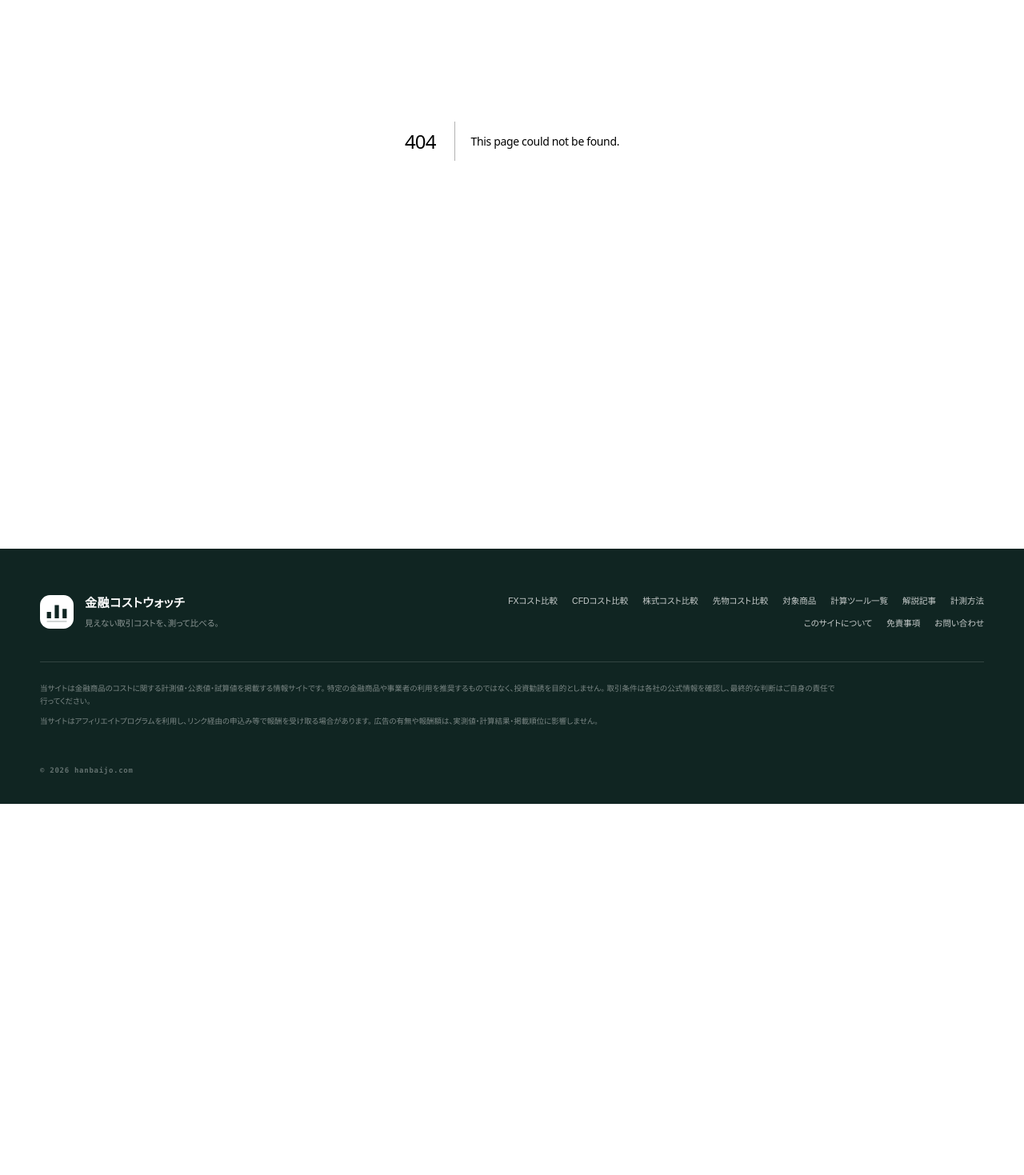
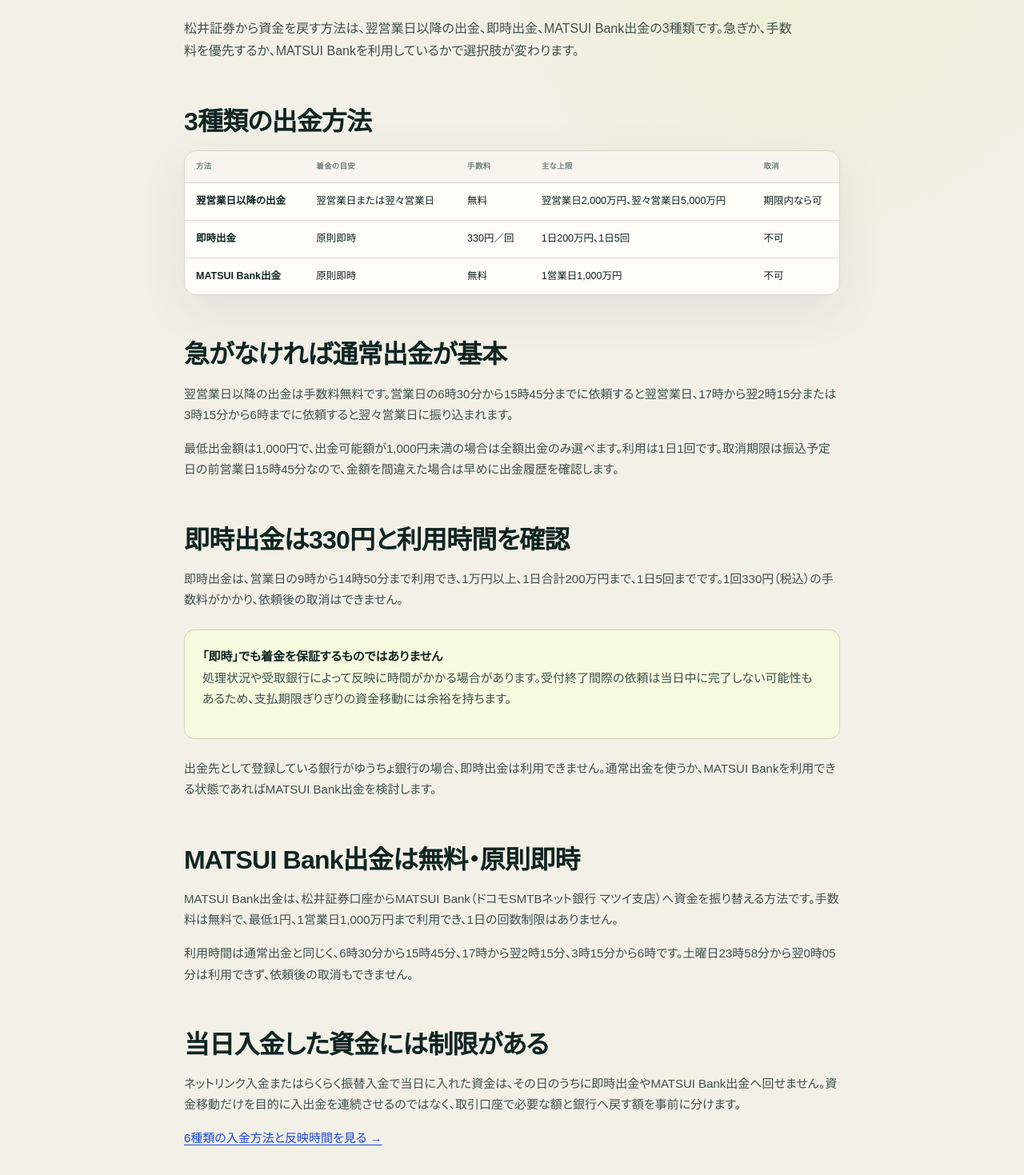
Before and after one commit to mrok18/hanbaijo, a Next.js app: page /articles/matsui-withdrawal-methods-comparison in a window 1280 px wide. Before the commit this address had no page. Shown: the part 301-1770 px from the top of the page at 80% size. Before the commit the page ends 1306 px from the top, so only its background shows below. Built offline with nearby package versions, Linux system fonts and the light colour scheme.

Commit message:
content: compare Matsui withdrawal methods

```diff
--- a/app/articles/matsui-deposit-methods-comparison/page.tsx
+++ b/app/articles/matsui-deposit-methods-comparison/page.tsx
@@ -46,6 +46,8 @@
     <p>銀行振込入金では、利用者ごとに用意された専用の入金先銀行口座を確認して送金します。営業日の日中は通常30〜60分で反映されますが、銀行や松井証券側の確認状況、時間外、休日では遅れる可能性があります。</p>
     <div className="formula-box"><code>実質入金コスト ＝ 銀行の振込手数料 ＋ 入金待ちによる機会コスト</code><small>無料の即時入金が使える場合でも、焦って予定外の取引を増やさないことが大切です。</small></div>
 
+    <p><Link href="/articles/matsui-withdrawal-methods-comparison">翌営業日・即時・MATSUI Bankの出金方法を見る →</Link></p>
+
     <h2>目的別の選び方</h2>
     <div className="data-panel"><div className="table-scroll"><table className="rates comparison-table"><thead><tr><th>目的</th><th>候補</th></tr></thead><tbody>
       <tr><td className="ex-name">取引直前に手動入金</td><td>MATSUI Bank・ネットリンク・らくらく振替</td></tr>
--- /dev/null
+++ b/app/articles/matsui-withdrawal-methods-comparison/page.tsx
@@ -0,0 +1,69 @@
+import Link from 'next/link';
+import AffiliateOfferCard from '@/components/AffiliateOfferCard';
+import { AFFILIATE_OFFERS } from '@/lib/affiliates';
+
+export const metadata = {
+  title: '松井証券の出金方法を比較｜翌営業日・即時出金・MATSUI Bank',
+  description: '松井証券の通常出金、即時出金、MATSUI Bank出金を、着金時期・手数料・上限・取消可否で比較します。',
+};
+
+export default function Page() {
+  return <article>
+    <p className="page-kicker">MATSUI / WITHDRAWAL METHODS</p>
+    <h1>松井証券の出金方法を比較<br />翌営業日・即時・MATSUI Bank</h1>
+    <p className="lede">松井証券から資金を戻す方法は、翌営業日以降の出金、即時出金、MATSUI Bank出金の3種類です。急ぎか、手数料を優先するか、MATSUI Bankを利用しているかで選択肢が変わります。</p>
+
+    <h2>3種類の出金方法</h2>
+    <div className="data-panel"><div className="table-scroll"><table className="rates comparison-table"><thead><tr><th>方法</th><th>着金の目安</th><th>手数料</th><th>主な上限</th><th>取消</th></tr></thead><tbody>
+      <tr><td className="ex-name">翌営業日以降の出金</td><td>翌営業日または翌々営業日</td><td>無料</td><td>翌営業日2,000万円、翌々営業日5,000万円</td><td>期限内なら可</td></tr>
+      <tr><td className="ex-name">即時出金</td><td>原則即時</td><td>330円／回</td><td>1日200万円、1日5回</td><td>不可</td></tr>
+      <tr><td className="ex-name">MATSUI Bank出金</td><td>原則即時</td><td>無料</td><td>1営業日1,000万円</td><td>不可</td></tr>
+    </tbody></table></div></div>
+
+    <h2>急がなければ通常出金が基本</h2>
+    <p>翌営業日以降の出金は手数料無料です。営業日の6時30分から15時45分までに依頼すると翌営業日、17時から翌2時15分または3時15分から6時までに依頼すると翌々営業日に振り込まれます。</p>
+    <p>最低出金額は1,000円で、出金可能額が1,000円未満の場合は全額出金のみ選べます。利用は1日1回です。取消期限は振込予定日の前営業日15時45分なので、金額を間違えた場合は早めに出金履歴を確認します。</p>
+
+    <h2>即時出金は330円と利用時間を確認</h2>
+    <p>即時出金は、営業日の9時から14時50分まで利用でき、1万円以上、1日合計200万円まで、1日5回までです。1回330円（税込）の手数料がかかり、依頼後の取消はできません。</p>
+    <div className="callout"><strong>「即時」でも着金を保証するものではありません</strong><p>処理状況や受取銀行によって反映に時間がかかる場合があります。受付終了間際の依頼は当日中に完了しない可能性もあるため、支払期限ぎりぎりの資金移動には余裕を持ちます。</p></div>
+    <p>出金先として登録している銀行がゆうちょ銀行の場合、即時出金は利用できません。通常出金を使うか、MATSUI Bankを利用できる状態であればMATSUI Bank出金を検討します。</p>
+
+    <h2>MATSUI Bank出金は無料・原則即時</h2>
+    <p>MATSUI Bank出金は、松井証券口座からMATSUI Bank（ドコモSMTBネット銀行 マツイ支店）へ資金を振り替える方法です。手数料は無料で、最低1円、1営業日1,000万円まで利用でき、1日の回数制限はありません。</p>
+    <p>利用時間は通常出金と同じく、6時30分から15時45分、17時から翌2時15分、3時15分から6時です。土曜日23時58分から翌0時05分は利用できず、依頼後の取消もできません。</p>
+
+    <h2>当日入金した資金には制限がある</h2>
+    <p>ネットリンク入金またはらくらく振替入金で当日に入れた資金は、その日のうちに即時出金やMATSUI Bank出金へ回せません。資金移動だけを目的に入出金を連続させるのではなく、取引口座で必要な額と銀行へ戻す額を事前に分けます。</p>
+    <p><Link href="/articles/matsui-deposit-methods-comparison">6種類の入金方法と反映時間を見る →</Link></p>
+
+    <h2>出金可能額は現金残高と同じとは限らない</h2>
+    <p>画面に表示される「出金可能額」が、その時点で依頼できる上限です。信用取引や先物・オプション取引の委託保証金・証拠金の状況、未受渡しの売却代金などによって、口座残高より少なくなることがあります。相場変動などにより、受付済みの出金が減額・取消になる場合もあります。</p>
+
+    <h2>目的別の選び方</h2>
+    <div className="data-panel"><div className="table-scroll"><table className="rates comparison-table"><thead><tr><th>目的</th><th>候補</th><th>確認点</th></tr></thead><tbody>
+      <tr><td className="ex-name">手数料をかけず銀行へ戻す</td><td>翌営業日以降の出金</td><td>受付時間と振込予定日</td></tr>
+      <tr><td className="ex-name">登録銀行へ当日中に戻したい</td><td>即時出金</td><td>330円、200万円、ゆうちょ不可</td></tr>
+      <tr><td className="ex-name">MATSUI Bankへすぐ戻す</td><td>MATSUI Bank出金</td><td>1営業日1,000万円</td></tr>
+    </tbody></table></div></div>
+
+    <div className="callout"><strong>本人名義の登録口座だけを使います</strong><p>出金先口座は松井証券口座と同一名義である必要があります。口座情報の変更を伴う場合は、なりすまし防止のため公式のお客様サイトから手続きし、不審なメールのリンクは使いません。</p></div>
+
+    <div className="callout"><strong>広告提携と比較評価は分離します</strong><p>金融コストウォッチは松井証券の広告プログラムと提携しています。広告報酬を比較結果や掲載順位へ反映しません。</p></div>
+    <section className="article-affiliate" aria-label="松井証券の広告">
+      <AffiliateOfferCard offer={AFFILIATE_OFFERS['matsui-fx']} />
+      <p className="affiliate-disclosure">広告リンクから申込みが成立すると、当サイトが報酬を受け取る場合があります。最新の受付時間・上限・手数料は公式サイトで確認してください。</p>
+    </section>
+
+    <section className="article-sources" aria-labelledby="sources"><h2 id="sources">参照した公式資料</h2><ul>
+      <li><a href="https://www.matsui.co.jp/service/money/rule/" target="_blank" rel="noopener noreferrer">松井証券「入出金 取引ルール」</a></li>
+      <li><a href="https://www.matsui.co.jp/service/money/pay/" target="_blank" rel="noopener noreferrer">松井証券「出金」</a></li>
+      <li><a href="https://www.matsui.co.jp/disclaimer/rtd.html" target="_blank" rel="noopener noreferrer">松井証券「リアルタイム出金サービス利用規約」</a></li>
+    </ul><p>出金条件は2026年9月8日に公式ページで確認しました。利用時間、上限、手数料は変更される場合があります。</p></section>
+
+    <p><Link href="/articles/matsui-deposit-methods-comparison">松井証券の入金方法を見る →</Link></p>
+    <p><Link href="/articles/matsui-ekyc-required-documents">口座開設のeKYCと必要書類を見る →</Link></p>
+    <p><Link href="/stocks/matsui">松井証券の国内株コストを見る →</Link></p>
+    <p><Link href="/fx/matsui">MATSUI FXの取引条件を見る →</Link></p>
+  </article>;
+}
--- a/app/articles/posts.ts
+++ b/app/articles/posts.ts
@@ -1,4 +1,5 @@
 export const POSTS = [
+  { slug: 'matsui-withdrawal-methods-comparison', category: '証券・松井証券', title: '松井証券の出金方法を比較｜翌営業日・即時・MATSUI Bank', desc: '3種類の出金を、着金時期、手数料、金額上限、取消可否、ゆうちょ銀行の制限で比較する。' },
   { slug: 'matsui-deposit-methods-comparison', category: '証券・松井証券', title: '松井証券の入金方法を比較｜手数料・反映時間', desc: 'スイープ、MATSUI Bank、ネットリンク、らくらく振替、定期入金、銀行振込を比較する。' },
   { slug: 'matsui-ekyc-required-documents', category: '証券・松井証券', title: '松井証券の口座開設に必要な書類｜eKYC・マイナンバー', desc: '最短即日のeKYC、オンラインアップロード、郵送の違いと書類不備の防止点を整理する。' },
   { slug: 'matsui-simultaneous-account-opening', category: '証券・松井証券', title: '松井証券で同時開設できる口座｜NISA・FX・信用・先物', desc: '総合口座と同時に開設・申込みできる口座、追加口座、商品別審査の違いを整理する。' },
--- a/app/stocks/matsui/page.tsx
+++ b/app/stocks/matsui/page.tsx
@@ -4,6 +4,7 @@
 
 export const metadata = { title: '松井証券の国内株手数料・ボックスレート', description: '松井証券の国内株ボックスレートを、1日の約定代金合計と年齢条件に分けて公式情報から整理します。' };
 export default function Page() { return <StockProviderFactSheet provider={STOCK_PROVIDERS.matsui} affiliateOffer={AFFILIATE_OFFERS['matsui-fx']} relatedArticles={[
+  { href: '/articles/matsui-withdrawal-methods-comparison', title: '3種類の出金方法を比較', description: '翌営業日、即時出金、MATSUI Bankを手数料・上限・取消可否で比較します。' },
   { href: '/articles/matsui-deposit-methods-comparison', title: '6種類の入金方法を比較', description: '手数料、リアルタイム反映、事前設定、銀行振込の違いを整理します。' },
   { href: '/articles/matsui-ekyc-required-documents', title: '口座開設のeKYCと必要書類', description: 'マイナンバー、本人確認、オンライン・郵送の違いと不備防止を整理します。' },
   { href: '/articles/matsui-simultaneous-account-opening', title: '総合口座と同時に申込める口座', description: 'NISA・FX・信用・先物と、自動開設される米国株・投資信託口座を整理します。' },
```
